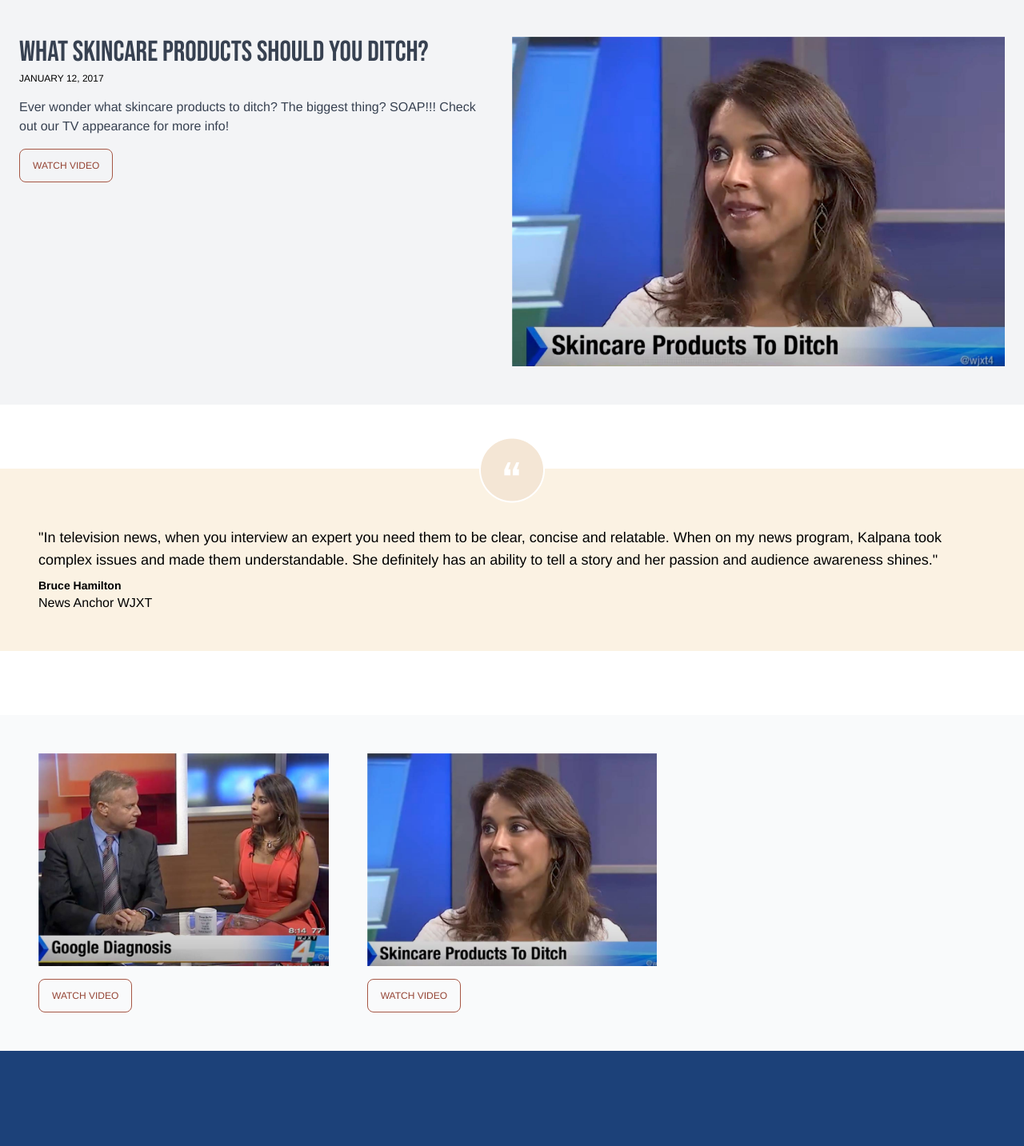
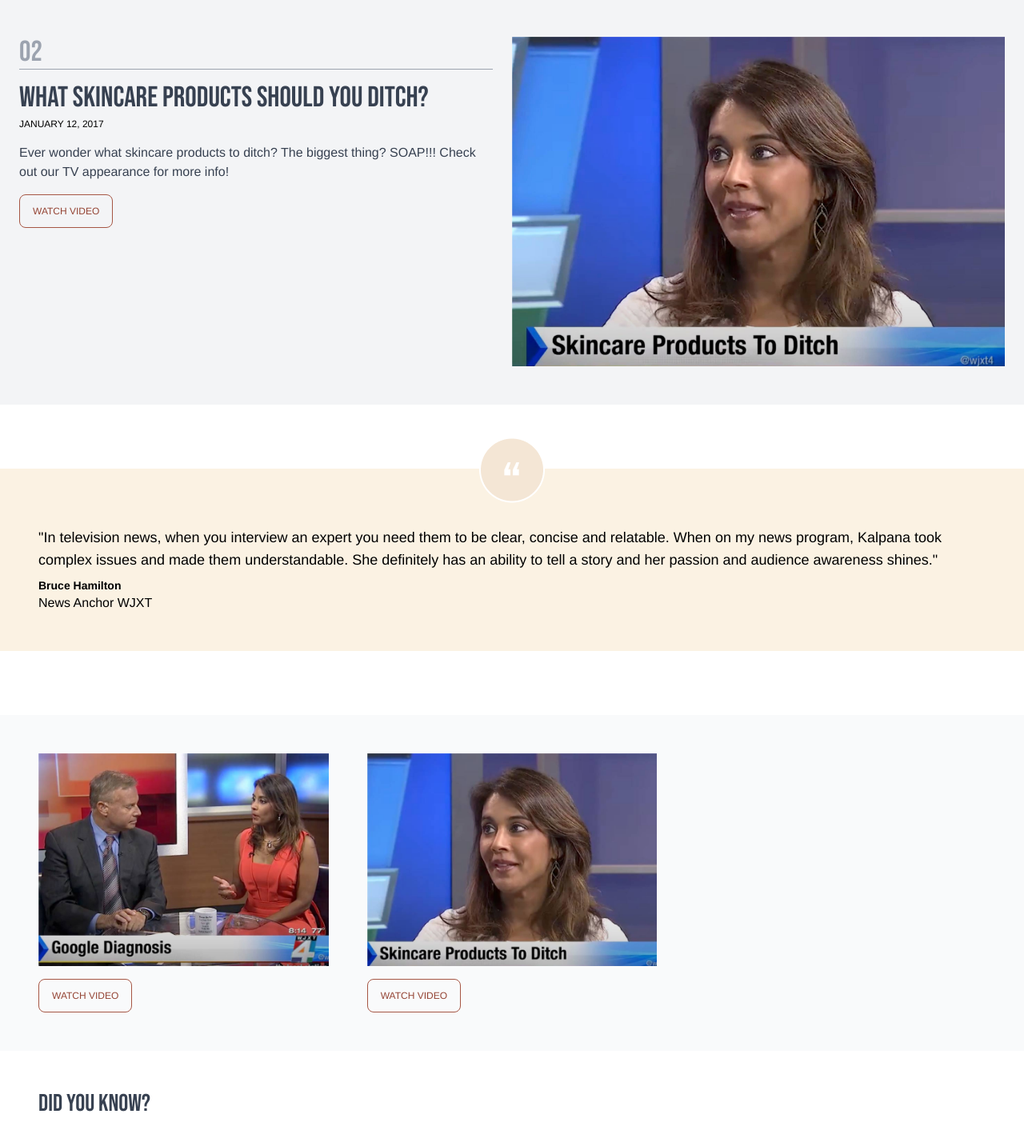
Before and after one commit to rogerkatona/heedhiscall, a Next.js app: page /in-the-media in a window 1280 px wide. Shown: the part 1097-2530 px from the top of the page at 80% size. Built offline with nearby package versions, Linux system fonts and the light colour scheme; what aws-amplify would draw is missing.

Commit message:
Minor edit to layout for In the Media page and added book a call to In the Media page.

```diff
--- a/components/features-media.js
+++ b/components/features-media.js
@@ -28,7 +28,8 @@ export default function FeaturesMedia(props) {
                                 />
                             </div>
                             <div className={`lg:w-4/5 w-full lg:pt-0 pt-6 ${filteredItem.featuredID % 2 !== 0  ? 'lg:pl-6' : 'lg:pr-6'}`}>
-                                <div className='font-bebasNeue text-4xl text-gray.700 '>
+                                <div className='font-bebasNeue text-4xl text-gray.400 font-light border-b'>{filteredItem.number}</div>
+                                <div className='font-bebasNeue text-4xl text-gray.700 pt-4'>
                                     {filteredItem.title}
                                 </div>
                                 <div className={` text-xs pt-1 uppercase ${filteredItem.type === 'about'  ? 'hidden' : 'block'}`}>
--- a/data/serviceItems.js
+++ b/data/serviceItems.js
@@ -256,7 +256,7 @@ const serviceItems = [
         id:16,
         featuredID:12,
         type:"media",
-        number:"01",
+        number:"02",
         featured:"false",
         featuredOnPage:"true",
         featuredHREF:"/in-the-media",
--- a/pages/in-the-media.js
+++ b/pages/in-the-media.js
@@ -4,6 +4,7 @@ import Hero from "../components/hero";
 import VideoGrid from "../components/video-grid";
 import Quote from "../components/quote";
 import FeaturesMedia from "../components/features-media";
+import BookACall_02 from "../components/bookACall_02";
 
 
 export default function InTheMedia() {
@@ -19,6 +20,7 @@ export default function InTheMedia() {
             <FeaturesMedia  featuredOnPage="true" type="media" />
             <Quote id={2}/>
             <VideoGrid/>
+            <BookACall_02/>
         </Layout>
     )
 }
```
Lines whose indentation alone changed are shown as unchanged.
